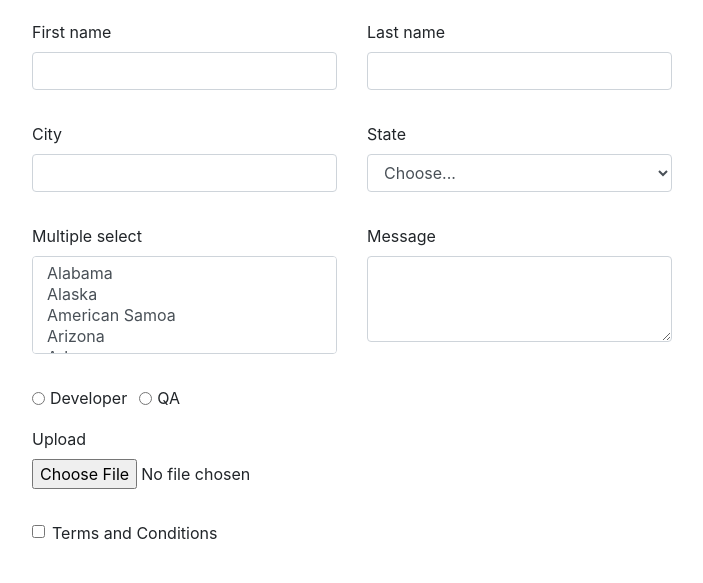
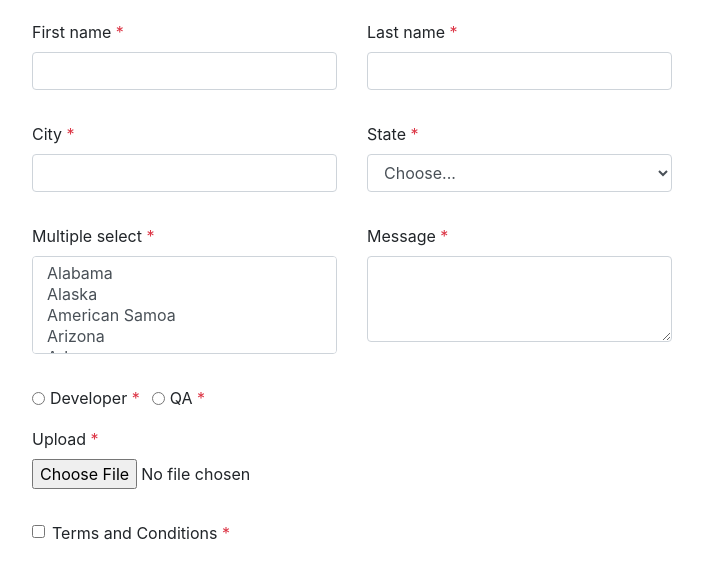
Before and after one commit to angarev/reactstrap-formik-yup, a React (Create React App) app: page / in a window 1280 px wide. Shown: the top 583 px of the page, without its empty margins (288-991 px from the left). Built offline with nearby package versions, Linux system fonts and the light colour scheme.

Commit message:
Add required options

```diff
--- a/src/components/InputComponent.js
+++ b/src/components/InputComponent.js
@@ -9,7 +9,7 @@ import { getClasses } from './Helpers';
  * @param {*} className, //Boostrap classes
  * @returns
  */
-const InputComponent = ({ helperText, className = '', ...props }) => {
+const InputComponent = ({ helperText, required, className = '', ...props }) => {
 	const [field, meta] = useField(props);
 
 	return (
@@ -19,6 +19,7 @@ const InputComponent = ({ helperText, className = '', ...props }) => {
 				className={'label-color'}
 				hidden={!props.label ? true : false}>
 				{props.label}
+				{required && <span className='text-danger'> *</span>}
 			</Label>
 			<Input
 				{...props}
--- a/src/components/RadioAndCheckBoxComponent.js
+++ b/src/components/RadioAndCheckBoxComponent.js
@@ -13,7 +13,8 @@ import { getClasses } from './Helpers';
 
 const RadioAndCheckBoxComponent = ({
 	helperText,
-	inline = false,
+	inline,
+	required,
 	className = '',
 	showError = false,
 	...props
@@ -33,6 +34,7 @@ const RadioAndCheckBoxComponent = ({
 					className={'label-color'}
 					hidden={!props.label ? true : false}>
 					{props.label}
+					{required && <span className='text-danger'> *</span>}
 				</Label>
 				{helperText && <small class='form-text text-muted'>{helperText}</small>}
 			</FormGroup>
--- a/src/components/SelectComponent.js
+++ b/src/components/SelectComponent.js
@@ -11,6 +11,7 @@ import { getClasses } from './Helpers';
  */
 const SelectComponent = ({
 	children,
+	required,
 	helperText,
 	className = '',
 	...props
@@ -23,6 +24,7 @@ const SelectComponent = ({
 				className={'label-color'}
 				hidden={!props.label ? true : false}>
 				{props.label}
+				{required && <span className='text-danger'> *</span>}
 			</Label>
 			<Input
 				{...props}
```
Also changed, not shown: src/App.js (+10 -0 lines).
